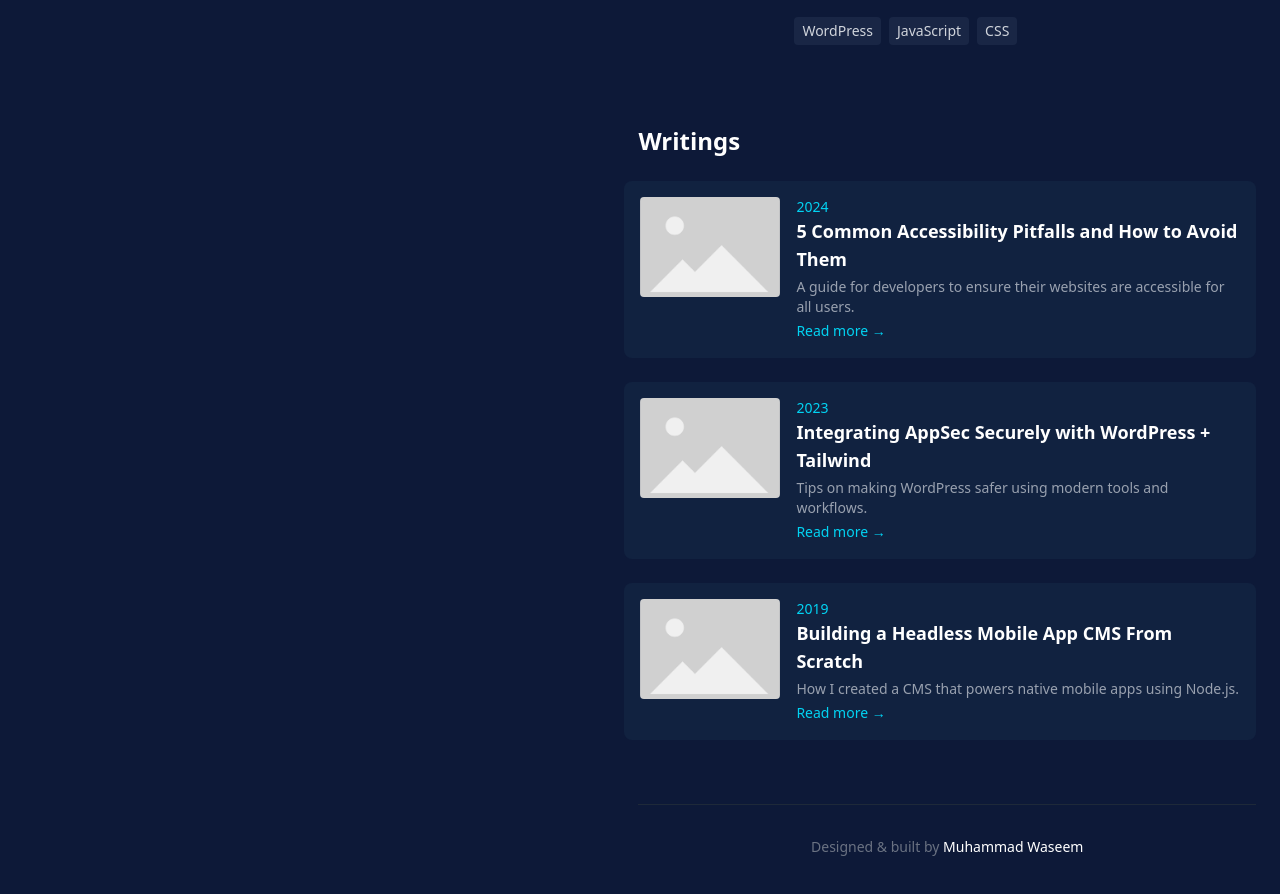
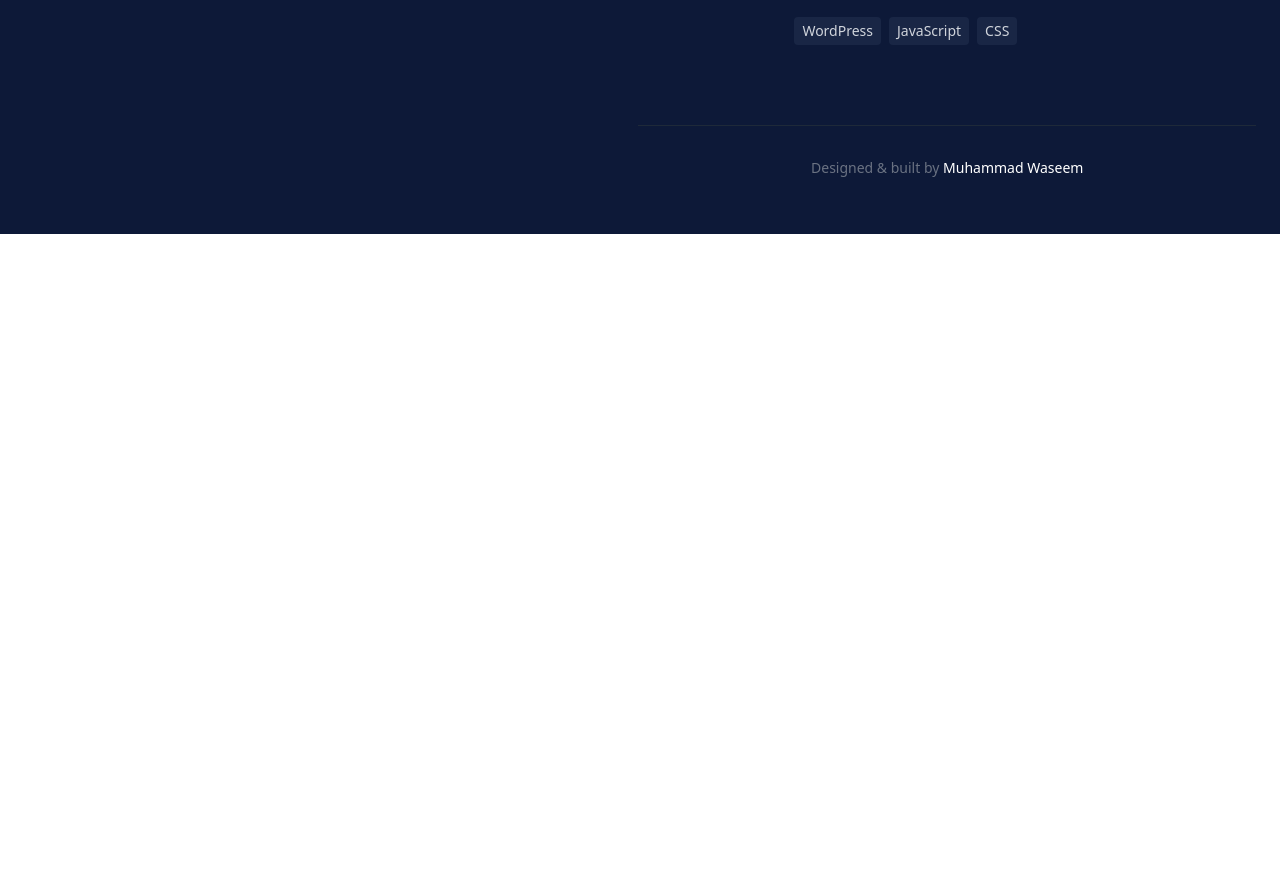
Before and after one commit to Waseem3703/my-portfolio, a React (Vite) app: page / in a window 1280 px wide. Shown: the part 1928-2822 px from the top of the page. After the commit the page ends 2162 px from the top, so only its background shows below. Built offline with nearby package versions, Linux system fonts and the light colour scheme.

Commit message:
Adding Some New Features

```diff
--- a/src/App.tsx
+++ b/src/App.tsx
@@ -28,7 +28,6 @@ function MainLayout() {
           <About />
           <Experience />
           <Projects />
-          <Articles />
           <Footer />
         </main>
       </div>
```
